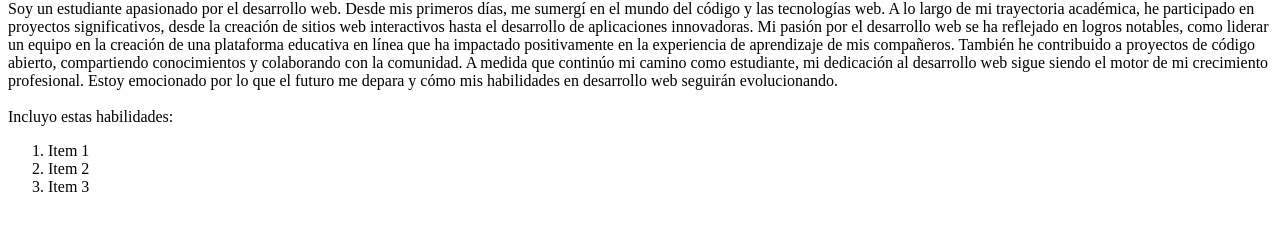
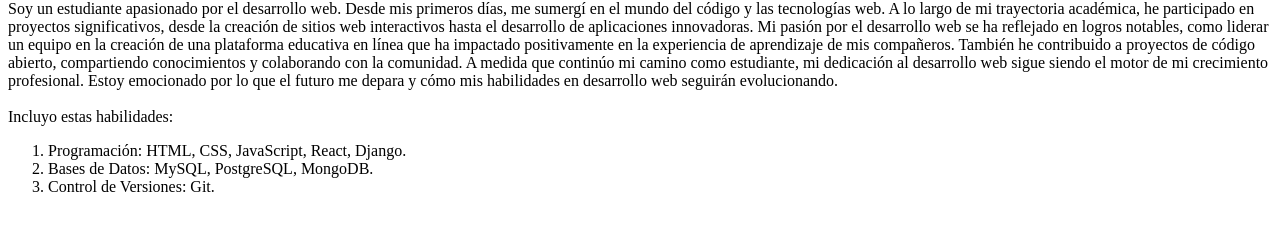
Before and after one commit to Whoisannsoft/Lab-2, a plain HTML site: page index.html in a window 1280 px wide. Shown: the part 114-344 px from the top of the page. Drawn offline with Linux system fonts and the light colour scheme.

Commit message:
mas adiciones

```diff
--- a/index.html
+++ b/index.html
@@ -29,12 +29,17 @@
               </div>
               <div>
                 <ol>
-                    <li>Item 1</li>
-                    <li>Item 2</li>
-                    <li>Item 3</li>
+                    <li>Programación: HTML, CSS, JavaScript, React, Django.</li>
+                    <li>Bases de Datos: MySQL, PostgreSQL, MongoDB.</li>
+                    <li>Control de Versiones: Git.</li>
                 </ol>
               </div>
      </article>
+     <section>
+        <div>
+            <img
+        </div>
+     </section>
 
 </body>
 </html>
```
